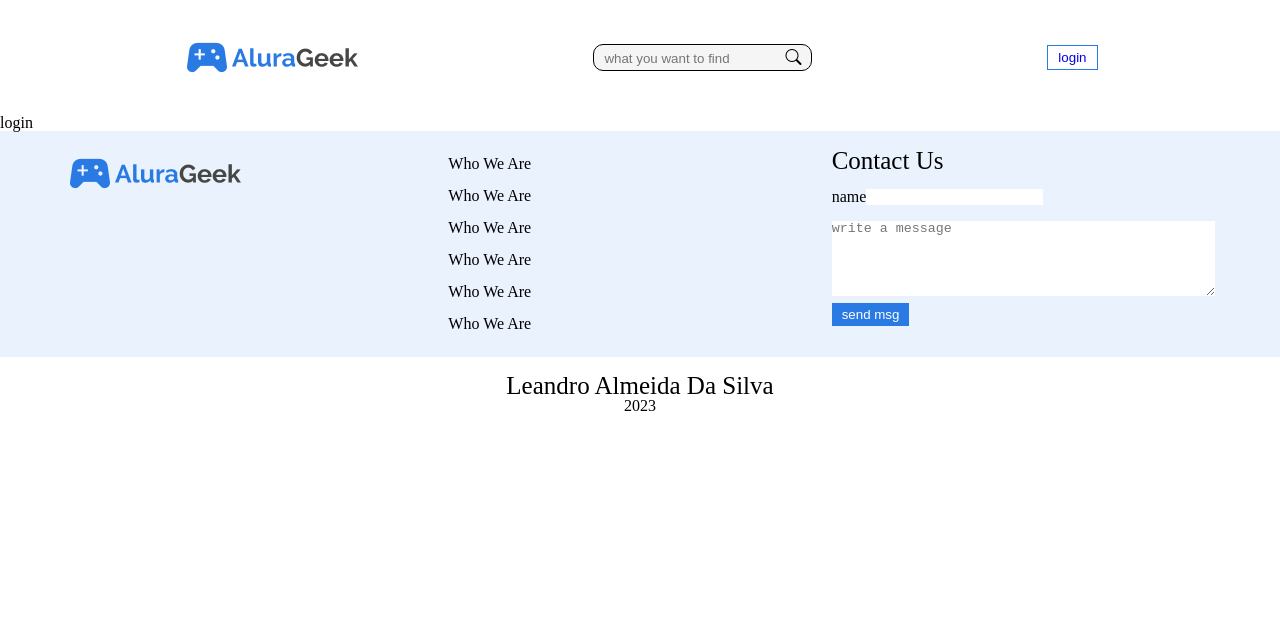
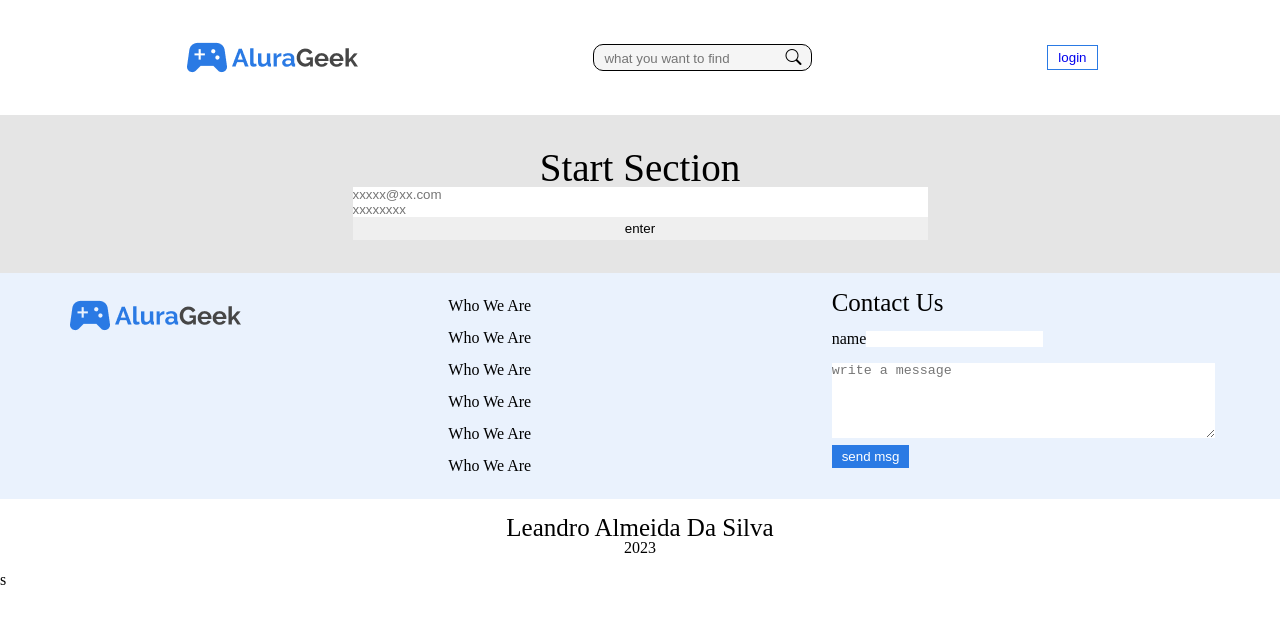
Before and after one commit to almeidaleandro28/Challenge-Oracle-ONE-4, a website: page assets/pages/login.html in a window 1280 px wide. Drawn offline with nearby package versions, Linux system fonts and the light colour scheme.

Commit message:
positon login

```diff
--- a/assets/pages/login.html
+++ b/assets/pages/login.html
@@ -33,7 +33,18 @@
 	</header><!--end header-->
 
   <section class="login">
-    login
+    <div class="container container_login">
+
+				<div class="login_header">
+					<h1 class="h1">start section</h1>
+				</div><!--end login_header-->
+				<form class="login_form">
+					<input class="login_email" type="email" name="input_email" id="input_email" placeholder="xxxxx@xx.com">
+					<input class="login_password" type="password" name="input_password" id="input_password" placeholder="xxxxxxxx">
+					<button class="btn login_btn">enter</button>
+				</form>
+
+		</div><!--end container-->
   </section><!--end login-->
 
   <section class="contacts">
@@ -77,4 +88,4 @@
 	</section><!--end footer-->
 
 </body>
-</html>
+</html>s
--- a/assets/scss/_variables.scss
+++ b/assets/scss/_variables.scss
@@ -3,6 +3,7 @@ $c-white: #ffffff;
 $c-black: #000000;
 $c-blue: #2A7AE4;
 $c-blue_light: #EAF2FD;
+$c-gray: #E5E5E5;
 $c-light_gray: #F5F5F5;
 $c-dark_gray: #A2A2A2;
 
--- /dev/null
+++ b/assets/scss/page/_login.scss
@@ -0,0 +1,36 @@
+@import "../reset";
+@import "../variables";
+@import "../responsive";
+@import "../components";
+@import "../header";
+@import "../contacts";
+@import "../footer";
+
+.login{
+  background-color: $c-gray;
+  padding: 2rem 0;
+}
+
+.container_login {
+  display: flex;
+  flex-direction: column;
+  justify-content: center;
+  align-items: center;
+}
+
+.login_header {
+  text-align: center;
+  width: 50%;
+}
+
+.login_form {
+  display: flex;
+  flex-direction: column;
+  width: 50%;
+}
+
+.login_email {}
+
+.login_password {}
+
+.login_btn {}
```
Also changed, not shown: assets/css/style.css.
